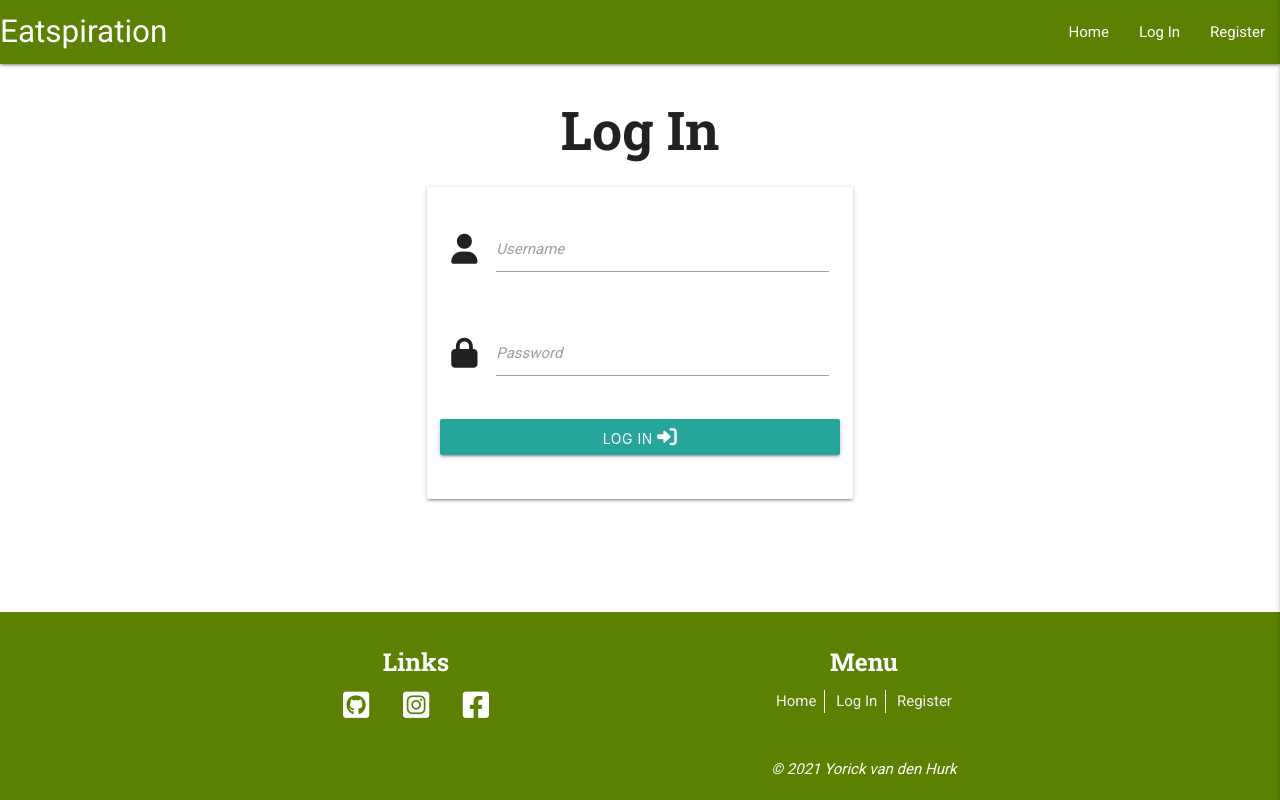
After one commit to nowane/eatspiration, a Flask app: page /login in a window 1280 px wide. The commit adds this page. Run offline with Flask 2, Linux system fonts and the light colour scheme; some libraries are stand-ins or nearby versions.

Commit message:
Add login functionality

```diff
--- a/app.py
+++ b/app.py
@@ -35,9 +35,10 @@ def register():
             flash("Username already exists")
             return redirect(url_for("register"))
 
-        if request.form.get("password") != request.form.get("password-confirm"):
-            flash("Passwords do not match!")
-            return redirect(url_for("register"))
+        if request.form.get(
+            "password") != request.form.get("password-confirm"):
+                flash("Passwords do not match!")
+                return redirect(url_for("register"))
 
         register = {
             "username": request.form.get("username").lower(),
@@ -50,6 +51,28 @@ def register():
     return render_template("register.html")
 
 
+@app.route("/login", methods=["GET", "POST"])
+def login():
+    if request.method == "POST":
+        existing_user = mongo.db.users.find_one(
+            {"username": request.form.get("username").lower()})
+
+        if existing_user:
+            if check_password_hash(
+                existing_user["password"], request.form.get("password")):
+                    session["user"] = request.form.get("username").lower()
+                    flash("Welcome, {}".format(request.form.get("username")))
+            else:
+                flash("The Username and Password do not match.")
+                return redirect(url_for("login"))
+
+        else:
+            flash("The Username and Password do not match.")
+            return redirect(url_for("login"))
+
+    return render_template("login.html")
+
+
 if __name__ == "__main__":
     app.run(host=os.environ.get("IP"),
             port=int(os.environ.get("PORT")),
--- a/templates/base.html
+++ b/templates/base.html
@@ -32,7 +32,7 @@
                                 class="fas fa-bars"></i></a>
                     <ul class="right hide-on-med-and-down">
                         <li><a href="{{ url_for('homescreen') }}">Home</a></li>
-                        <li><a href="#">Log In</a></li>
+                        <li><a href="{{ url_for('login') }}">Log In</a></li>
                         <li><a href="{{ url_for('register') }}">Register</a></li>
                     </ul>
                 </div>
@@ -45,7 +45,7 @@
             </li>
             <hr>
             <li><a href="{{ url_for('homescreen') }}">Home</a></li>
-            <li><a href="#">Log In</a></li>
+            <li><a href="{{ url_for('login') }}">Log In</a></li>
             <li><a href="{{ url_for('register') }}">Register</a></li>
         </ul>
 
--- /dev/null
+++ b/templates/login.html
@@ -0,0 +1,35 @@
+{% extends "base.html" %}
+{% block content %}
+
+<h2 class="center-align">Log In</h3>
+
+    <div class="row">
+        <form class="col s12 m6 offset-m3" method="POST" action="{{ url_for('login') }}">
+            <div class="card-panel">
+                <!-- Username input field -->
+                <div class="row">
+                    <div class="input-field col s12">
+                        <i class="fas fa-user prefix"></i>
+                        <input id="username" name="username" type="text" class="validate">
+                        <label for="username">Username</label>
+                    </div>
+                </div>
+                <!-- Password input field  -->
+                <div class="row">
+                    <div class="input-field col s12">
+                        <i class="fas fa-lock prefix"></i>
+                        <input id="password" name="password" type="password" class="validate">
+                        <label for="password">Password</label>
+                    </div>
+                </div>
+                <!-- Log in button -->
+                <div class="row">
+                    <button type="submit" class="col s12 btn">
+                        Log In <i class="fas fa-sign-in-alt"></i>
+                    </button>
+                </div>
+            </div>
+        </form>
+    </div>
+
+    {% endblock %}
```
